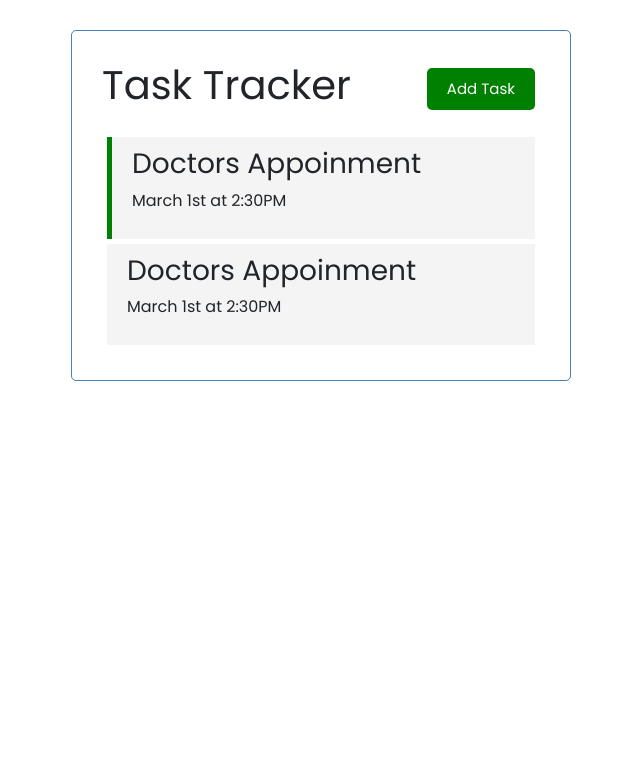
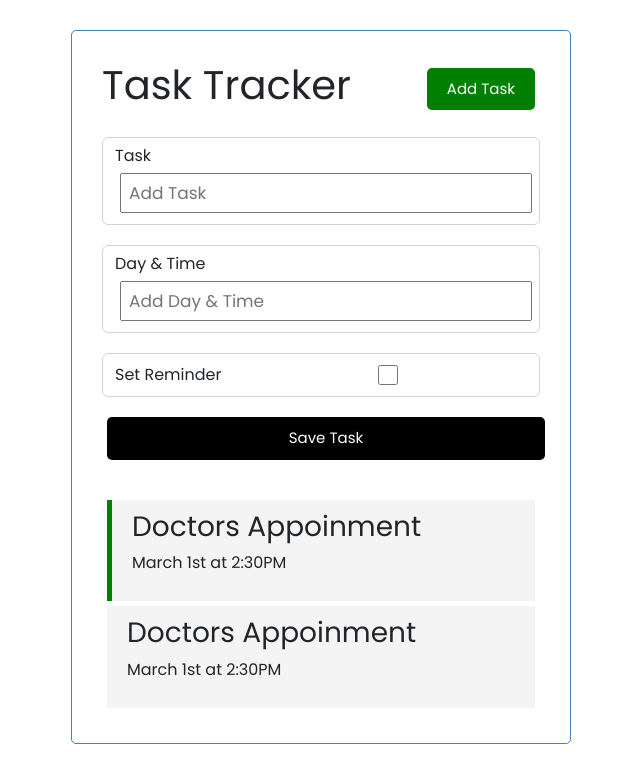
Before and after one commit to najim-el-guennouni/vue_crash_project, a Vue app: page / in a window 1280 px wide. Shown: the top 782 px of the page, without its empty margins (319-959 px from the left). Built offline with nearby package versions, Linux system fonts and the light colour scheme; the HTML template or start-up script is replaced by a standard one.

Commit message:
AddForm Task with style

```diff
--- a/src/App.vue
+++ b/src/App.vue
@@ -1,17 +1,21 @@
 <template>
   <div class="container">
     <Header title="Task Tracker" />
+    <AddTask />
+
     <Tasks @toggle-reminder="toggleReminder" @delete-task="deleteTask" :tasks="tasks" />
   </div>
 </template>
 <script>
 import Header from './components/Header.vue';
 import Tasks from './components/Tasks.vue';
+import AddTask from './components/AddTask.vue';
 export default {
   name: 'App',
   components: {
     Header,
     Tasks,
+    AddTask,
   },
   data() {
     return {
--- /dev/null
+++ b/src/components/AddTask.vue
@@ -0,0 +1,61 @@
+<template>
+  <form class="add-form">
+    <div class="form-control">
+      <label>Task</label>
+      <input type="text" name="text" placeholder="Add Task" />
+    </div>
+    <div class="form-control">
+      <label>Day & Time</label>
+      <input type="text" name="day" placeholder="Add Day & Time" />
+    </div>
+    <div class="form-control form-control-check">
+      <label>Set Reminder</label>
+      <input type="checkbox" name="reminder" />
+    </div>
+
+    <input type="submit" value="Save Task" class="btn btn-block" />
+  </form>
+</template>
+<script>
+export default {
+    name:'AddTask'
+};
+</script>
+
+
+<style scoped>
+.add-form {
+  margin-bottom: 40px;
+}
+
+.form-control {
+  margin: 20px 0;
+}
+
+.form-control label {
+  display: block;
+}
+
+.form-control input {
+  width: 100%;
+  height: 40px;
+  margin: 5px;
+  padding: 3px 7px;
+  font-size: 17px;
+}
+
+.form-control-check {
+  display: flex;
+  align-items: center;
+  justify-content: space-between;
+}
+
+.form-control-check label {
+  flex: 1;
+}
+
+.form-control-check input {
+  flex: 2;
+  height: 20px;
+}
+</style>
```
